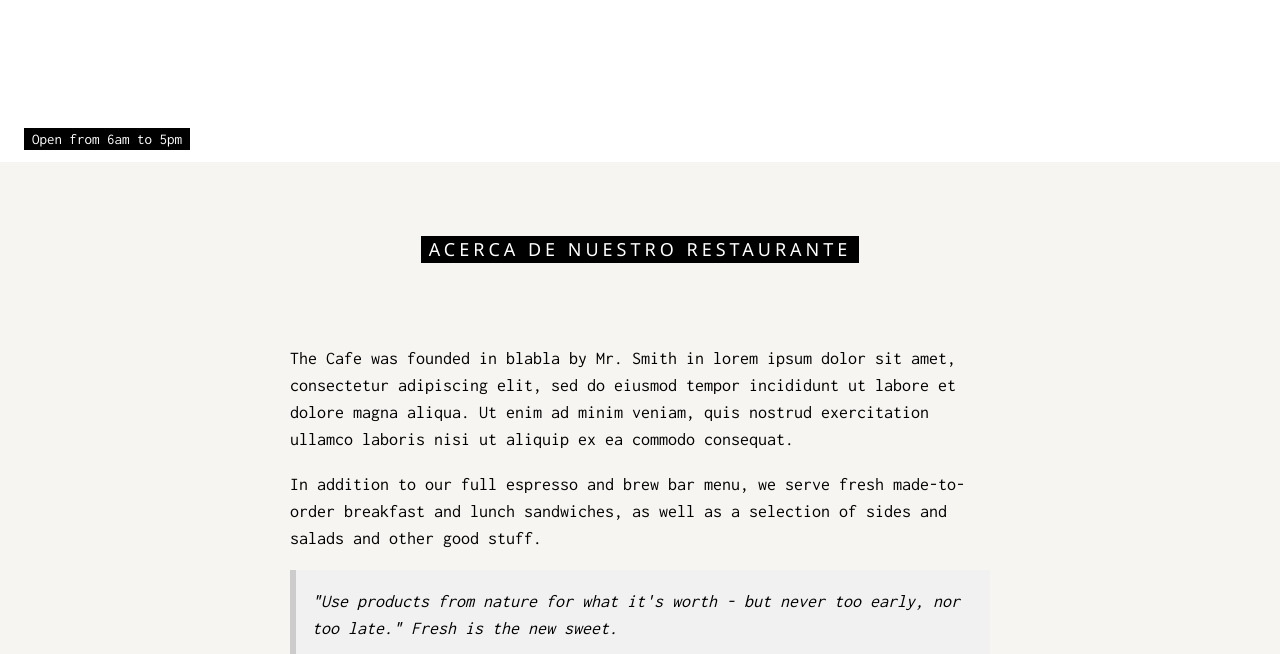
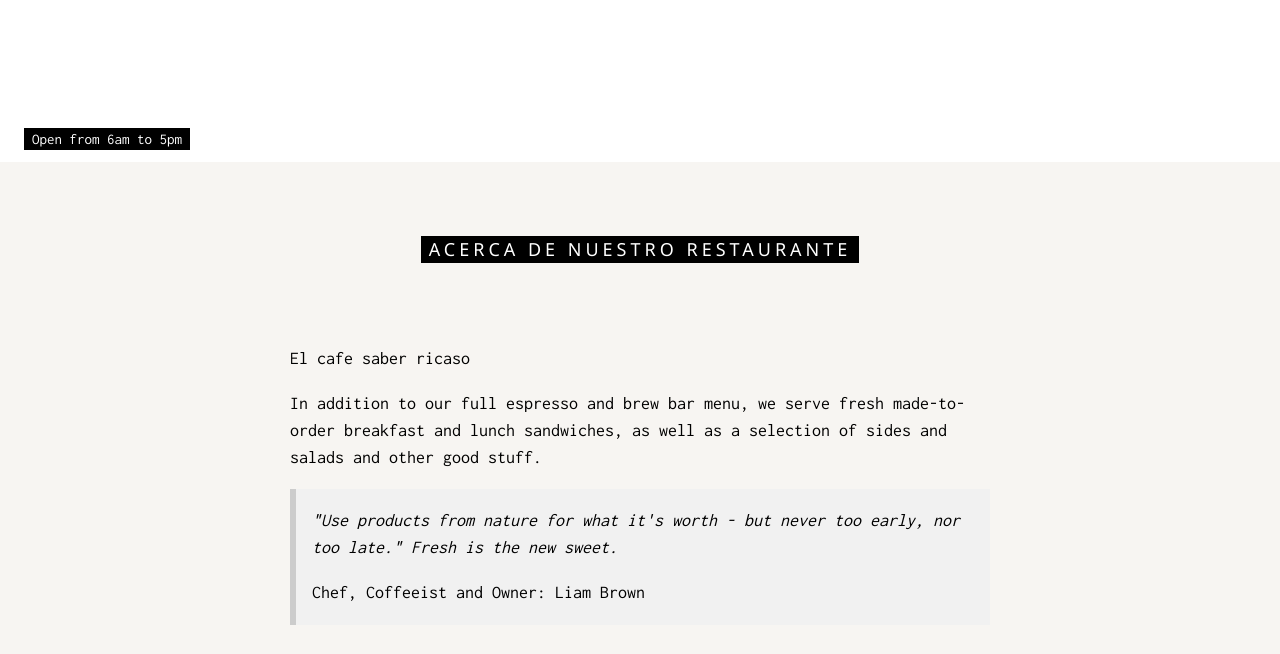
Before and after one commit to jordycoro01/practica01, a plain HTML site: page index.html in a window 1280 px wide. Shown: the part 438-1092 px from the top of the page. Drawn offline with nearby package versions, Linux system fonts and the light colour scheme.

Commit message:
Cambio en un parrafo

```diff
--- a/index.html
+++ b/index.html
@@ -65,7 +65,7 @@ body, html {
 <div class="w3-container" id="about">
   <div class="w3-content" style="max-width:700px">
     <h5 class="w3-center w3-padding-64"><span class="w3-tag w3-wide">ACERCA DE NUESTRO RESTAURANTE</span></h5>
-    <p>The Cafe was founded in blabla by Mr. Smith in lorem ipsum dolor sit amet, consectetur adipiscing elit, sed do eiusmod tempor incididunt ut labore et dolore magna aliqua. Ut enim ad minim veniam, quis nostrud exercitation ullamco laboris nisi ut aliquip ex ea commodo consequat.</p>
+    <p>El cafe saber ricaso</p>
     <p>In addition to our full espresso and brew bar menu, we serve fresh made-to-order breakfast and lunch sandwiches, as well as a selection of sides and salads and other good stuff.</p>
     <div class="w3-panel w3-leftbar w3-light-grey">
       <p><i>"Use products from nature for what it's worth - but never too early, nor too late." Fresh is the new sweet.</i></p>
```
